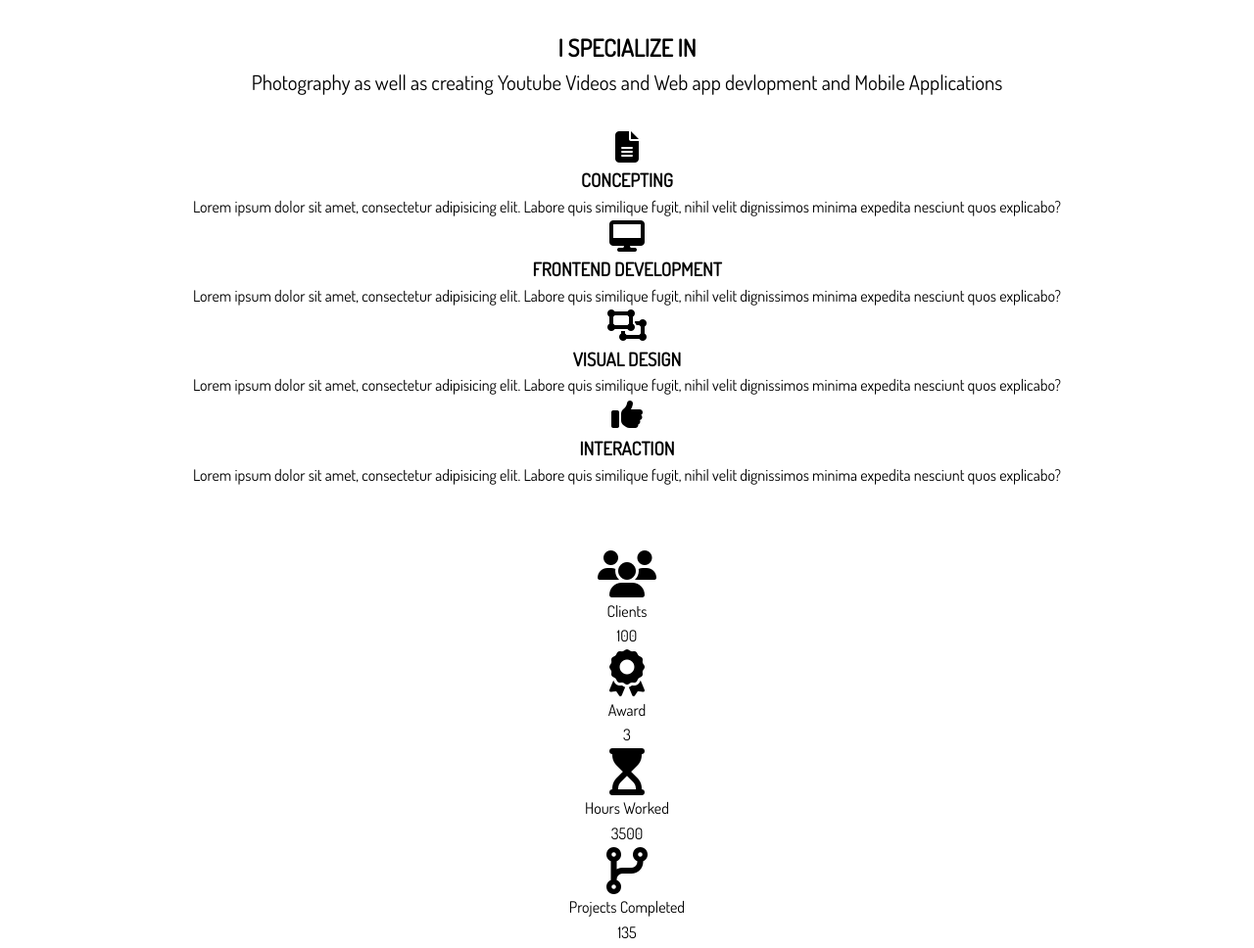
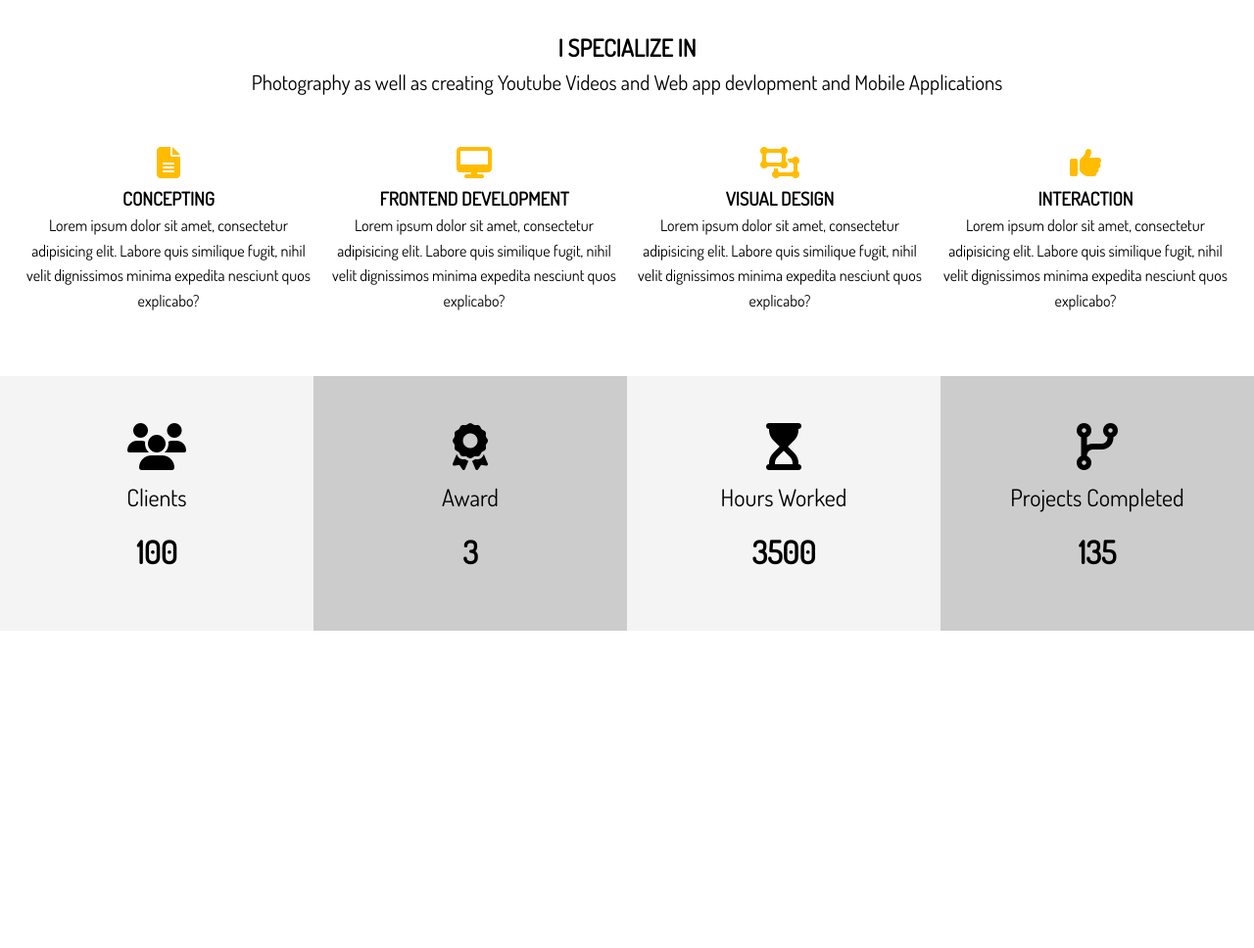
Before and after one commit to dilhansiriwardhana/simple-portfolio-website, a website: page dist/index.html in a window 1280 px wide. Shown: the part 802-1770 px from the top of the page at 98% size. After the commit the page ends 1478 px from the top, so only its background shows below. Drawn offline with nearby package versions, Linux system fonts and the light colour scheme; files that its build step writes are made by us from their sources.

Commit message:
home section b styles

```diff
--- a/scss/main.scss
+++ b/scss/main.scss
@@ -95,3 +95,53 @@
   &-inner {
   }
 }
+
+// Home Sections
+#home {
+  // Home section A
+  &-a {
+    .specials {
+      margin-top: 3rem;
+      display: grid;
+      grid-gap: 1rem;
+      grid-template-columns: repeat(4, 1fr);
+
+      .fas {
+        color: $main-color;
+        padding-bottom: 0.4rem;
+      }
+    }
+  }
+
+  //   Home section b
+  &-b {
+    .stats {
+      display: grid;
+      grid-template-columns: repeat(4, 1fr);
+
+      li {
+        line-height: 2;
+
+        &.stats-title {
+          font-size: 1.5rem;
+        }
+
+        &.stats-number {
+          font-size: 2rem;
+          font-weight: bold;
+        }
+      }
+
+      div {
+        padding: 3rem 0;
+
+        &:nth-child(odd) {
+          background: $light-color;
+        }
+        &:nth-child(even) {
+          background: $medium-color;
+        }
+      }
+    }
+  }
+}
```
